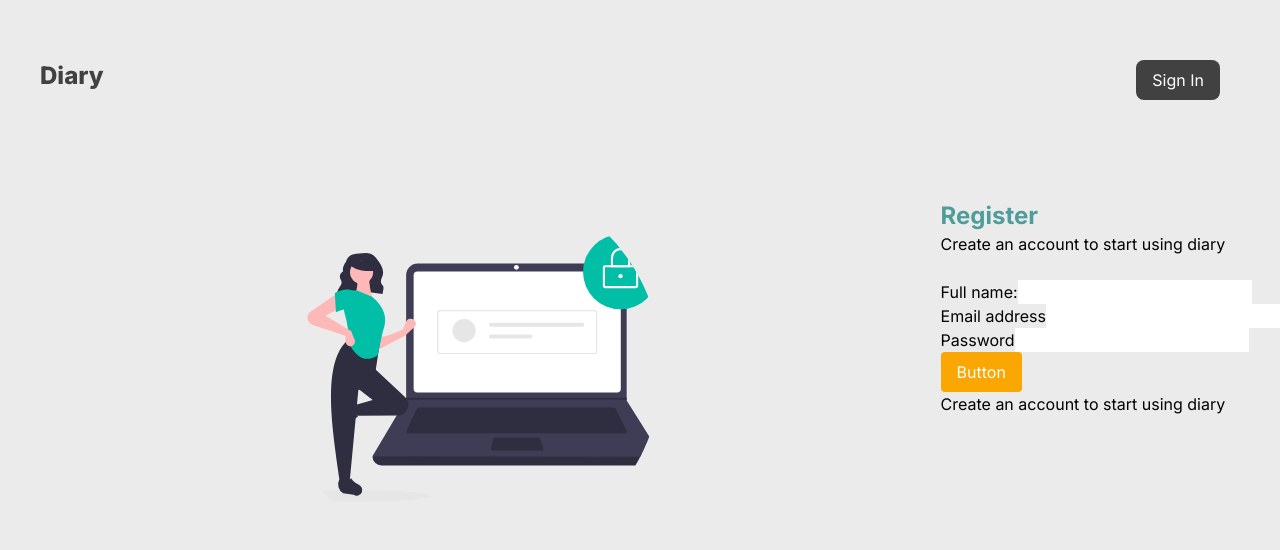
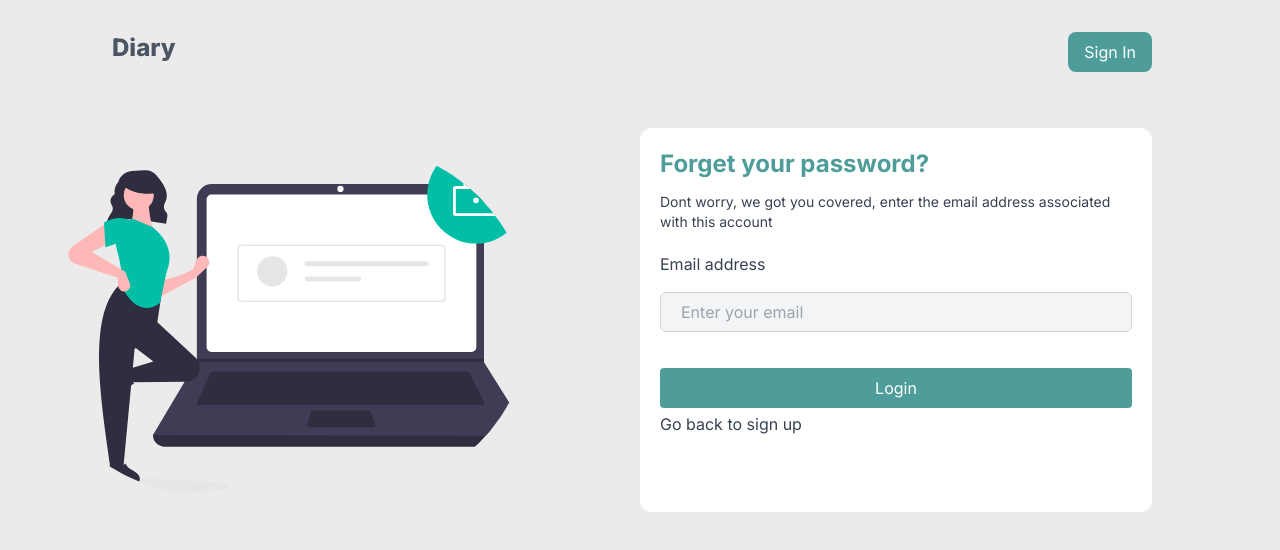
Before and after one commit to Nwakaego-Ego/Note, a Next.js app: page / in a window 1280 px wide. Shown: the top 550 px of the page. Built offline with nearby package versions, Linux system fonts and the light colour scheme.

Commit message:
log in page

```diff
--- a/app/Pages/Diary/page.js
+++ b/app/Pages/Diary/page.js
@@ -4,12 +4,12 @@ import Image from "next/image";
 const diary = () => {
   return (
     <main className="px-20">
-      <div className="flex flex-row justify-between pt-10 px-10">
+      <div className="flex flex-row justify-between pt-10 ">
         <div>
-          <h1 className="font-extrabold text-darkEgo text-2xl mt-5">Diary</h1>
+          <h1 className="font-extrabold text-gray-600 text-2xl mt-5">Diary</h1>
         </div>
         <div>
-          <button className="m-5 bg-darkEgo  text-white  py-2 px-4 rounded-lg">
+          <button className="m-5 bg-gray-500  text-white  py-2 px-4 rounded-lg">
             Sign Out
           </button>
           <button className="bg-orangeEgo text-white py-2 px-4 h-14 w-14 rounded-full">
@@ -17,46 +17,48 @@ const diary = () => {
           </button>
         </div>
       </div>
-      <div className=" bg-white mt-14 border  rounded">
-        <div className="bg-greyEgo m-10 h-40 rounded">
+      <div className=" bg-white mt-14 border  rounded-xl">
+        <div className="bg-greyEgo m-10 h-40 rounded p-5 text-gray-500">
           <div>what is on your mind</div>
         </div>
         <div className=" flex flex-row px-10 py-5 justify-between">
-          <p className="mt-2">0/300</p>
-          <button className=" bg-darkEgo  text-white  py-2 px-4 rounded">
+          <p className="mt-2 text-gray-500">0/300</p>
+          <button className=" bg-gray-500  text-white  py-2 px-4 rounded">
             Save
           </button>
         </div>
       </div>
 
-      <div className=" bg-white mt-14 border  rounded-lg ">
+      <div className=" bg-white mt-14 border  rounded-xl ">
         <div className="p-8">
           <div className="flex flex-row mb-4">
             <button className="bg-orangeEgo text-white py-2 px-4 h-14 w-14 rounded-full ">
               Ego
             </button>
-            <p className="mt-5 ml-5">Ego Nwaekpe</p>
+            <p className="mt-5 ml-5 text-gray-500">Ego Nwaekpe</p>
           </div>
-          <p>I need a vacation</p>
+          <p className="text-gray-500">I need a vacation</p>
           <div className="flex flex-row mt-10">
-            <FaTrash className="h-6 w-6 text-darkEgo text-2xl cursor-pointer mr-10" />
-            <FaPaste className="h-6 w-6 text-darkEgo text-2xl cursor-pointer" />
+            <FaTrash className="h-6 w-6 text-gray-500 text-2xl cursor-pointer mr-10" />
+            <FaPaste className="h-6 w-6 text-gray-500 text-2xl cursor-pointer" />
           </div>
         </div>
       </div>
 
-      <div className=" bg-white mt-14 border  rounded-lg ">
+      <div className=" bg-white mt-14 border  rounded-xl ">
         <div className="p-8">
           <div className="flex flex-row mb-4">
             <button className="bg-orangeEgo text-white py-2 px-4 h-14 w-14 rounded-full ">
               Ego
             </button>
-            <p className="mt-5 ml-5">Ego Nwaekpe</p>
+            <p className="mt-5 ml-5 text-gray-500">Ego Nwaekpe</p>
           </div>
-          <p>I ma really tired i really need a vacation</p>
+          <p className="text-gray-500">
+            I am really tired i really need a vacation
+          </p>
           <div className="flex flex-row mt-10">
-            <FaTrash className="h-6 w-6 text-darkEgo text-2xl cursor-pointer mr-10" />
-            <FaPaste className="h-6 w-6 text-darkEgo text-2xl cursor-pointer" />
+            <FaTrash className="h-6 w-6 text-gray-500 text-2xl cursor-pointer mr-10" />
+            <FaPaste className="h-6 w-6 text-gray-500 text-2xl cursor-pointer" />
           </div>
         </div>
       </div>
--- /dev/null
+++ b/app/Pages/password/page.js
@@ -0,0 +1,70 @@
+import Image from "next/image";
+
+const password = () => {
+  return (
+    <main>
+      <div className="flex flex-row justify-between pt-3 ">
+        <div>
+          <h1 className="font-extrabold text-gray-600 text-2xl mt-5 lg:ml-28 ml-20">
+            Diary
+          </h1>
+        </div>
+        <div>
+          <button className="mt-5 mr-10 lg:mr-32 bg-skyblueEgo  text-white  py-2 px-4 rounded-lg">
+            Sign In
+          </button>
+        </div>
+      </div>
+
+      <div className="lg:flex lg:flex-row ">
+        <div className="flex justify-center items-center mx-auto">
+          <Image
+            src="/ladycomputer.svg"
+            alt="Note Image"
+            width="500"
+            height="300"
+            layout="fit"
+            objectFit="cover"
+            className="relative bg-gradient-to-b  hidden lg:block
+        from-darkBlue mt-14 mx-auto rounded-full   overflow-hidden"
+          />
+        </div>
+
+        <div className="mt-8 ml-20  bg-white w-4/5 rounded-xl  lg:w-2/5 lg:h-96  lg:mr-32 lg:mt-14 ">
+          <div className="p-5">
+            <h1 className="text-skyblueEgo font-bold text-2xl">
+              Forget your password?
+            </h1>
+            <p className="text-gray-700 text-sm mt-3 mb-5">
+              Dont worry, we got you covered, enter the email address associated
+              with this account
+            </p>
+            <form>
+              <div>
+                <label htmlFor="email" className="text-gray-700">
+                  Email address
+                </label>
+                <input
+                  type="text"
+                  id="email"
+                  name="email"
+                  className="block rounded-md border  border-gray-300 focus:outline-none focus:border-skyblueEgo my-4 h-10 pl-5 w-5/6 lg:w-full bg-gray-100"
+                  placeholder="Enter your email"
+                />
+              </div>
+
+              <div>
+                <button className="bg-skyblueEgo w-5/6 text-white py-2 px-4 rounded mt-5 lg:w-full">
+                  Login
+                </button>
+              </div>
+              <p className="mt-1 text-gray-700">Go back to sign up</p>
+            </form>
+          </div>
+        </div>
+      </div>
+    </main>
+  );
+};
+
+export default password;
--- a/app/Pages/register/page.js
+++ b/app/Pages/register/page.js
@@ -3,54 +3,86 @@ import Image from "next/image";
 const register = () => {
   return (
     <div>
-      <div className="flex flex-row justify-between pt-10 px-10">
+      <div className="flex flex-row justify-between pt-3 ">
         <div>
-          <h1 className="font-extrabold text-darkEgo text-2xl mt-5">Diary</h1>
+          <h1 className="font-extrabold text-gray-600 text-2xl mt-5 lg:ml-28 ml-20">
+            Diary
+          </h1>
         </div>
         <div>
-          <button className="m-5 bg-darkEgo  text-white  py-2 px-4 rounded-lg">
+          <button className="mt-5 mr-10 lg:mr-32 bg-skyblueEgo  text-white  py-2 px-4 rounded-lg">
             Sign In
           </button>
         </div>
       </div>
 
       <div className="lg:flex lg:flex-row ">
-        <div className=" mx-auto">
+        <div className="flex justify-center items-center mx-auto">
           <Image
             src="/ladycomputer.svg"
             alt="Note Image"
-            width="600"
-            height="450"
+            width="500"
+            height="300"
             layout="fit"
             objectFit="cover"
             className="relative bg-gradient-to-b  hidden lg:block
-        from-darkBlue mt-14 mx-auto rounded-full  w-96 h-96 lg:w-96 lg:h-96 overflow-hidden"
+        from-darkBlue mt-14 mx-auto rounded-full   overflow-hidden"
           />
         </div>
 
-        <div className="mt-20">
+        <div className="mt-8 ml-20  bg-white w-4/5 rounded-xl  lg:w-2/5 lg:mr-32 lg:mt-14">
+          <div className="p-5">
             <h1 className="text-skyblueEgo font-bold text-2xl">Register</h1>
-          <p>Create an account to start using diary</p>
+            <p className="text-gray-700">
+              Create an account to start using diary
+            </p>
             <form>
               <div className="mt-6">
-              <label htmlFor="name">Full name:</label>
-              <input type="text" id="name" name="name" />
+                <label htmlFor="name" className="text-gray-700">
+                  Full name:
+                </label>
+                <input
+                  type="text"
+                  id="name"
+                  name="name"
+                  className="block rounded-md border  border-gray-300 focus:outline-none focus:border-skyblueEgo my-4 h-10 pl-5 w-5/6 lg:w-full"
+                  placeholder="Enter your full name"
+                />
               </div>
               <div>
-              <label htmlFor="email">Email address</label>
-              <input type="text" id="email" name="email" />
+                <label htmlFor="email" className="text-gray-700">
+                  Email address
+                </label>
+                <input
+                  type="text"
+                  id="email"
+                  name="email"
+                  className="block rounded-md border  border-gray-300 focus:outline-none focus:border-skyblueEgo my-4 h-10 pl-5 w-5/6 lg:w-full"
+                  placeholder="Enter your email"
+                />
               </div>
               <div>
-              <label htmlFor="age">Password</label>
-              <input type="number" id="age" name="age" />
+                <label htmlFor="age" className="text-gray-700">
+                  Password
+                </label>
+                <input
+                  type="number"
+                  id="password"
+                  name="password"
+                  className="block rounded-md border  border-gray-300 focus:outline-none focus:border-skyblueEgo my-4 h-10 pl-5 w-5/6 lg:w-full"
+                  placeholder="Enter your password"
+                />
               </div>
               <div>
-              <button className="bg-orangeEgo text-white py-2 px-4 rounded">
-                Button
+                <button className="bg-skyblueEgo w-5/6 text-white py-2 px-4 rounded mt-5 lg:w-full">
+                  Login
                 </button>
               </div>
-            <p>Create an account to start using diary</p>
+              <p className="mt-1 text-gray-700">
+                Create an account to start using diary
+              </p>
             </form>
+          </div>
         </div>
       </div>
     </div>
--- a/app/page.js
+++ b/app/page.js
@@ -1,13 +1,15 @@
 import Main from "./Pages/diary/page";
 import Link from "next/link";
-import Register from "./Pages/register/page";
+// import Register from "./Pages/register/page";
+import Password from "./Pages/password/page";
 
 const main = () => {
   return (
     <div>
-      {/* <Main />
-      <Link href="/register">Link</Link> */}
-      <Register />
+      {/* <Main /> */}
+      {/* <Link href="/register">Link</Link> */}
+      {/* <Register /> */}
+      <Password />
     </div>
   );
 };
```
Lines whose indentation alone changed are shown as unchanged.
